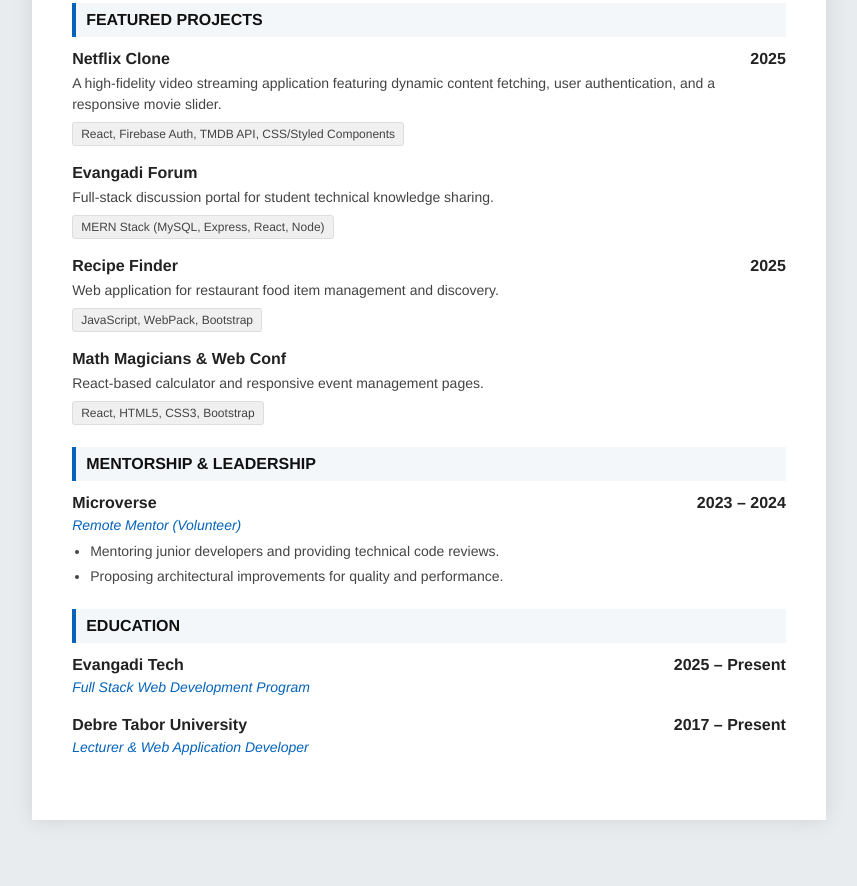
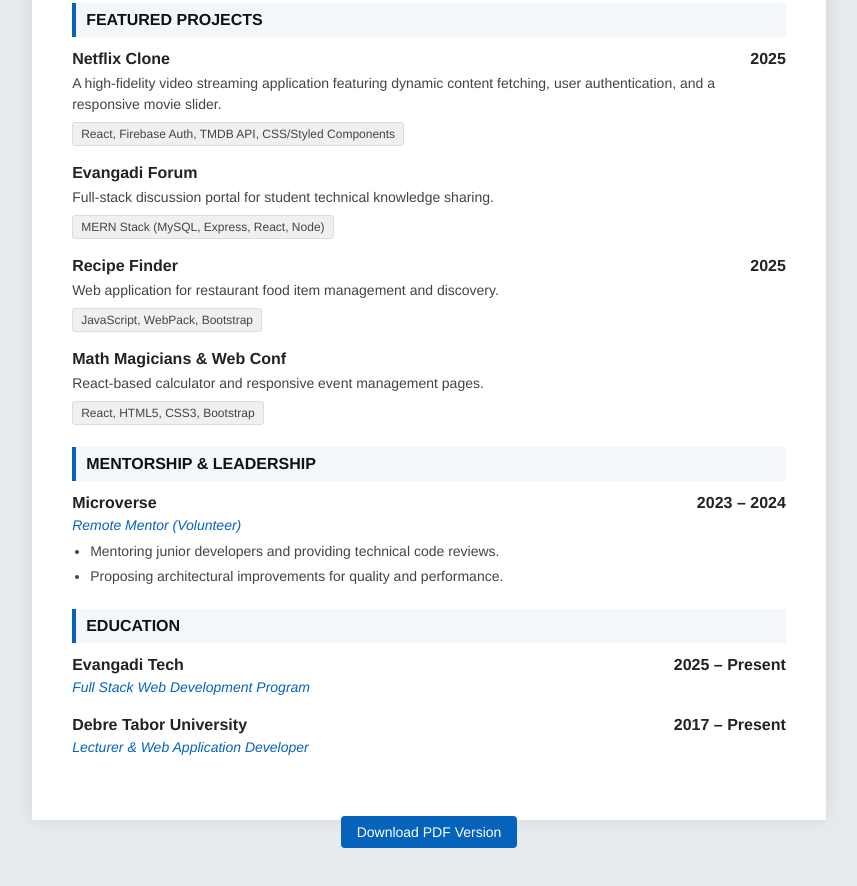
Before and after one commit to rufaelwondie12/resume, a plain HTML site: page index.html in a window 1280 px wide. Shown: the part 817-1703 px from the top of the page, without its empty margins (211-1068 px from the left). Before the commit the page ends 1677 px from the top, so only its background shows below. Drawn offline with Linux system fonts and the light colour scheme.

Commit message:
some modification

```diff
--- a/index.html
+++ b/index.html
@@ -289,5 +289,21 @@
         </div>
       </section>
     </div>
+    <div style="text-align: center; margin-bottom: 10px" class="no-print">
+      <a
+        href="resume.pdf"
+        download="G_Rufael_Wondie_Resume.pdf"
+        style="
+          background: var(--primary);
+          color: white;
+          padding: 8px 16px;
+          text-decoration: none;
+          border-radius: 4px;
+          font-size: 14px;
+        "
+      >
+        Download PDF Version
+      </a>
+    </div>
   </body>
 </html>
```
